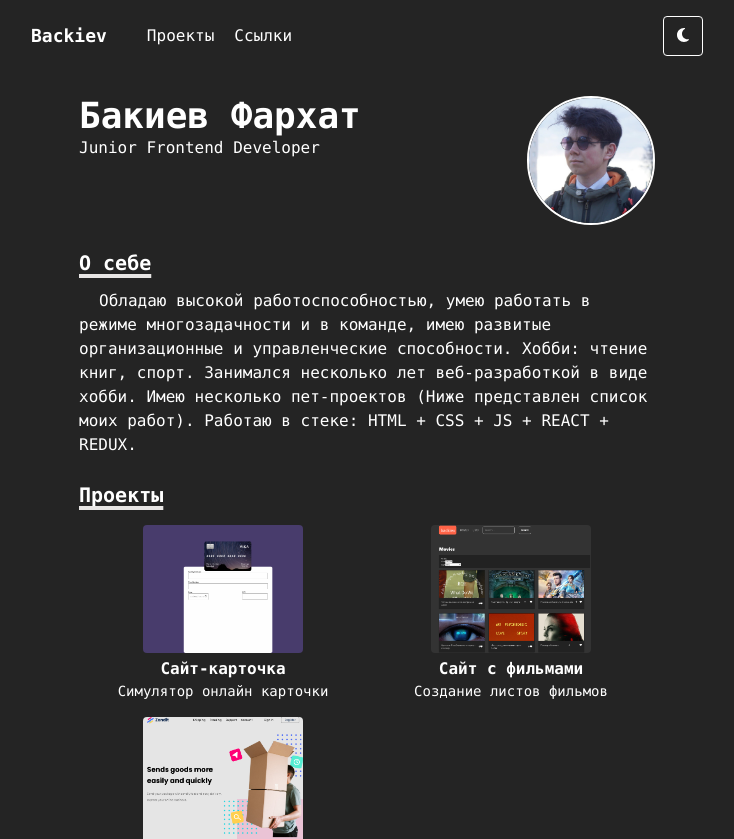
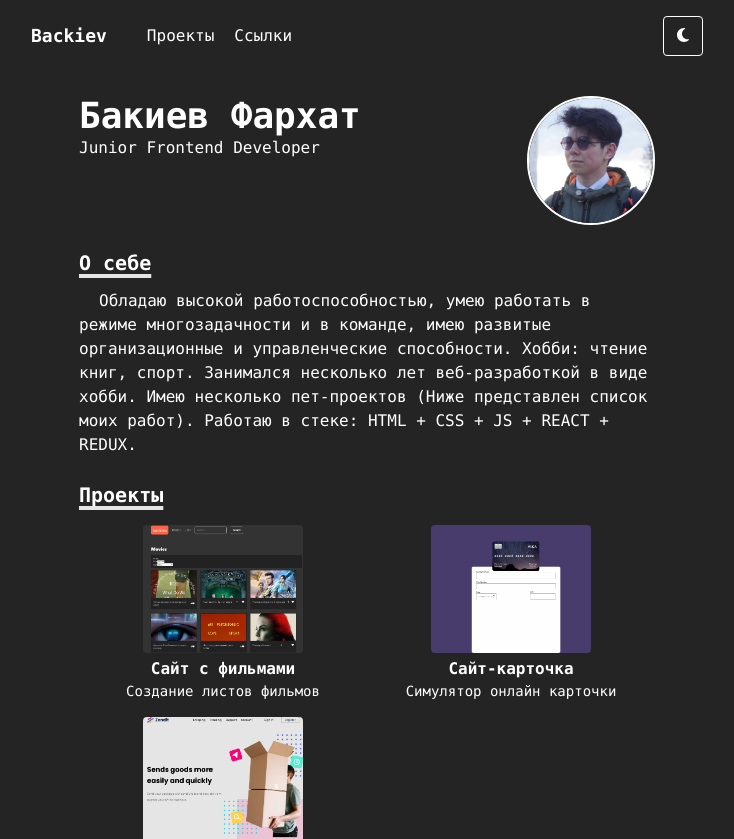
Before and after one commit to backiev/portf, a React (Vite) app: page / in a window 1280 px wide. Shown: the top 839 px of the page, without its empty margins (273-1007 px from the left). Built offline with nearby package versions, Linux system fonts and the light colour scheme.

Commit message:
replaced list of projecst

```diff
--- a/src/components/Projects.jsx
+++ b/src/components/Projects.jsx
@@ -3,8 +3,8 @@ import React from 'react'
 export const Projects = () => {
 
   const projects = [
-    {id: 0, title: 'Сайт-карточка', text: 'Симулятор онлайн карточки', url: 'https://thirsty-beaver-7b2037.netlify.app/', img: './images/card.png'},
-    {id: 1, title: 'Сайт с фильмами', text: 'Создание листов фильмов', url: 'https://backiev.github.io/films', img: './images/films.png'},
+    {id: 0, title: 'Сайт с фильмами', text: 'Создание листов фильмов', url: 'https://backiev.github.io/films', img: './images/films.png'},
+    {id: 1, title: 'Сайт-карточка', text: 'Симулятор онлайн карточки', url: 'https://backiev.github.io/card/', img: './images/card.png'},
     {id: 2, title: 'Верстка сайта', text: 'Адаптивная верстка сайта', url: 'https://backiev.github.io/zendit/dist/', img: './images/single.png'},
   ]
 
--- a/vite.config.js
+++ b/vite.config.js
@@ -5,4 +5,7 @@ import react from '@vitejs/plugin-react'
 export default defineConfig({
   base: '/portf',
   plugins: [react()],
+  build: {
+    outDir: "build"
+  }
 })
```
